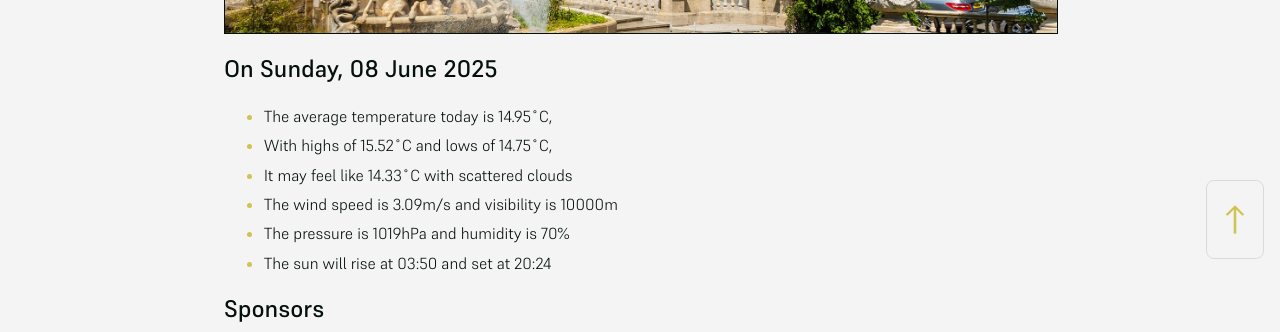
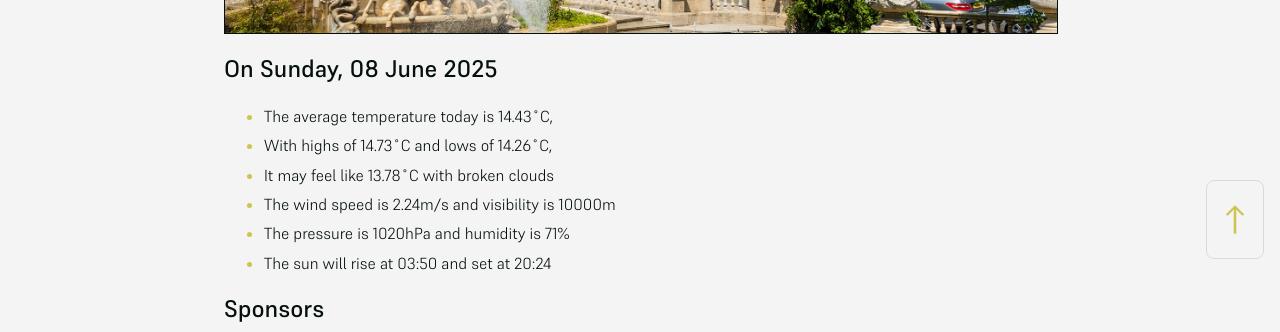
Before and after one commit to mat-0/cheltenham-open-data, a Jekyll site: the page built from index.md, in a window 1280 px wide. Shown: the part 625-957 px from the top of the page. Built offline with Jekyll 4.4.1, drawn with Linux system fonts in a browser that asks for light colours.

Commit message:
Updated 2025-06-08 19:57:57

```diff
--- a/index.md
+++ b/index.md
@@ -10,11 +10,11 @@ seo: Menu
 <!-- weather_marker starts -->
 ## On Sunday, 08 June 2025
 
-- The average temperature today is 14.95˚C,
-- With highs of 15.52˚C and lows of 14.75˚C,
-- It may feel like 14.33˚C with scattered clouds
-- The wind speed is 3.09m/s and visibility is 10000m
-- The pressure is 1019hPa and humidity is 70%
+- The average temperature today is 14.43˚C,
+- With highs of 14.73˚C and lows of 14.26˚C,
+- It may feel like 13.78˚C with broken clouds
+- The wind speed is 2.24m/s and visibility is 10000m
+- The pressure is 1020hPa and humidity is 71%
 - The sun will rise at 03:50 and set at 20:24
 
 <!-- weather_marker ends -->
```
Also changed, not shown: _data/flood.json (+4 -4 lines), _pages/fix-my-street.md (+1 -1 lines), _pages/news.md (+4 -4 lines).
